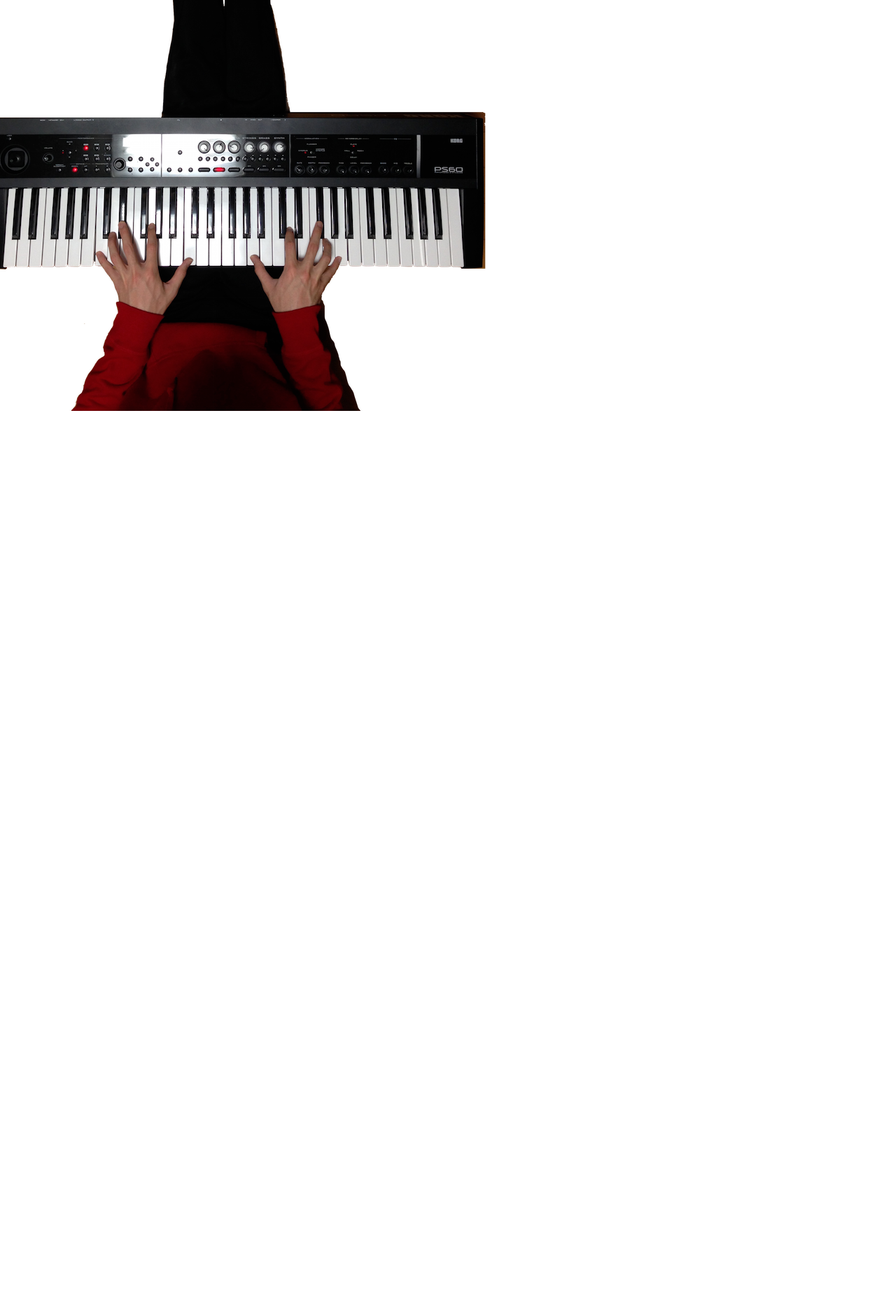
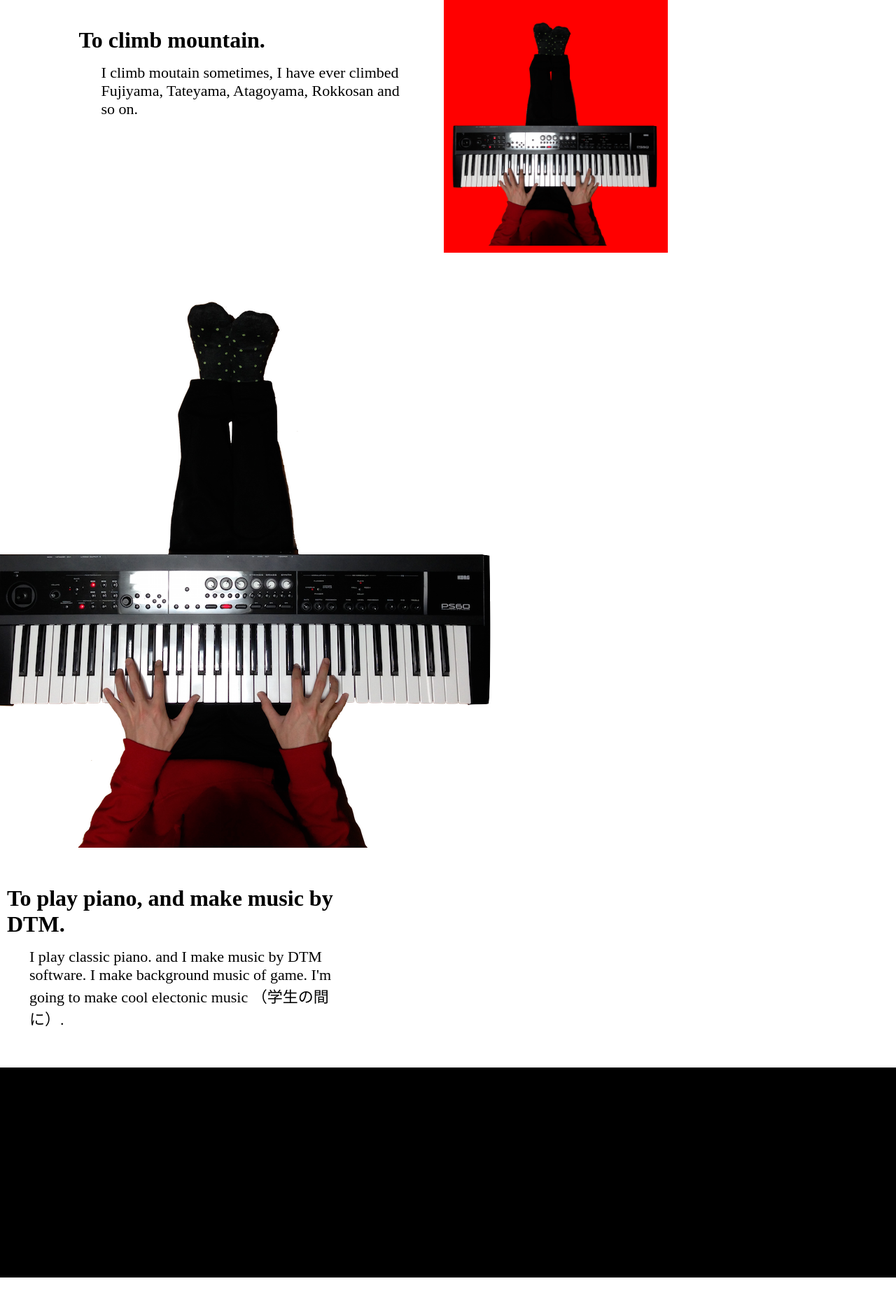
Before and after one commit to 0ED/supertask.jp, a PHP site: page /about in a window 1280 px wide. Shown: the part 2527-4387 px from the top of the page at 70% size. Before the commit the page ends 3114 px from the top, so only its background shows below. Run offline with PHP 8.4, Linux system fonts and the light colour scheme.

Commit message:
I added contents.

```diff
--- a/about/index.html
+++ b/about/index.html
@@ -35,46 +35,74 @@
 			<header>
 				<div id="aboutme">
 					<h1>Hello, I'm Tasuku.</h1>
-					<p>I make network, OSS, compiler, binary, 3d graphics, music, and so on.</p>
+					<p>My field is network, OSS, compiler, binary, 3d graphics, music, and so on.</p>
 				</div>
 				<div id="lightfox-anime">
 					<img src="../img/about/LightFox.gif" alt="LightFox" id = "LightFox"/>
 				</div>
-				<div class="clearfix"></div>
-			<header>
+				<div class=".clearfix"></div>
+			</header>
 
 			<article>
 				<section id="intro">
 					<h2>Self-Introduction</h2>
 					<p>
-					My name is Tasuku TAKAHASHI. Now, I am master of computer (2015). and  My special field is computer science. Especially I investigate Network.
-						<img src="../img/about/tasuku.jpg" alt="Tasuku TAKAHASHI" id="myface"/>
-					My name is Tasuku TAKAHASHI. Now, I am master of computer (2015). and  My special field is computer science. Especially I investigate Network.
-					My name is Tasuku TAKAHASHI. Now, I am master of computer (2015). and  My special field is computer science. Especially I investigate Network.
-					My name is Tasuku TAKAHASHI. Now, I am master of computer (2015). and  My special field is computer science. Especially I investigate Network.
-					My name is Tasuku TAKAHASHI. Now, I am master of computer (2015). and  My special field is computer science. Especially I investigate Network.
-					My name is Tasuku TAKAHASHI. Now, I am master of computer (2015). and  My special field is computer science. Especially I investigate Network.
+					My name is Tasuku TAKAHASHI. Now, I am master of computer and 22 years old(2015). And, I go to Kyoto Sangyo University in Kyoto Japan. My special field is computer science. Especially I investigate Network. I belong <a href="http://rudds.jp/">Research Unit in Dependable Distributed Systems(Rudds)</a> now. My laboratory's boss is Naohaya HAYASHIBARA.
+					<img src="../img/about/tasuku.jpg" alt="Tasuku TAKAHASHI" id="myface"/>
+					In addition to research, I study about network, software, compiler, binary, 3d graphics, to make music. In network, I make structured P2P network, In the
+
+					In the future, I think that I want to work in america. and I'll make something like SF. So I study English and Computer Science now.
+
 						<img src="../img/about/rudds.jpg" alt="Rudds" id="rudds"/>
-					My name is Tasuku TAKAHASHI. Now, I am master of computer (2015). and  My special field is computer science. Especially I investigate Network.
 					</p>
 				</section>
 
 				<section id="skills">
 					<h2>My skills</h2>
 					<p>
-					My name is Tasuku TAKAHASHI. Now, I am master of computer (2015). and  My special field is computer science. Especially I investigate Network.
-					My name is Tasuku TAKAHASHI. Now, I am master of computer (2015). and  My special field is computer science. Especially I investigate Network.
-					My name is Tasuku TAKAHASHI. Now, I am master of computer (2015). and  My special field is computer science. Especially I investigate Network.
-					My name is Tasuku TAKAHASHI. Now, I am master of computer (2015). and  My special field is computer science. Especially I investigate Network.
-					My name is Tasuku TAKAHASHI. Now, I am master of computer (2015). and  My special field is computer science. Especially I investigate Network.
+					My field is network, software, compiler, binary, 3d graphics, music, and so on. I
+					<br />
+
+					I'm using Python, C++, Java, C, Go, Shell, JavaScript, AppleScript, Objective-C, PHP, HTML, CSS as programming language. Especially I'm using often Python, C++, Java.
 					</p>
 				</section>
 
 				<section id="hobby">
 					<h2>My hobby</h2>
-					<img src="../img/about/keyboard_thumb.png" alt="to play piano" id="piano"/>
+
+					<div class="hobbies" id="movie">
+						<img src="../img/about/movies.png" alt="Movies"/>
+						<div class="comment">
+							<h3>To watch movies and listen to music.</h3>
+							<p>I like to watch movies. For example, PRISON BREAK, HEROES, THE4400, 24, Dark Angel, THE OC, and so on. and to listen to music, "Fear and lothing in Las Vegas", Capsule, Krewella, Perfume, and so on.</p>
+						</div>
+					<!-- /#movie --></div>
+
+					<div class="hobbies" id="climb">
+						<div class="comment">
+							<h3>To climb mountain.</h3>
+							<p>I climb moutain sometimes, I have ever climbed Fujiyama, Tateyama, Atagoyama, Rokkosan and so on. </p>
+						</div>
+						<img src="../img/about/keyboard_thumb.png" alt="Mountain" id="uuid"/>
+					<!-- /#mountain --></div> <!-- style="width:200px; height: 200px;" -->
+
+					<div class="hobbies" id="piano">
+						<img src="../img/about/keyboard_thumb.png" alt="to play piano"/>
+						<div class="comment">
+							<h3>To play piano, and make music by DTM.</h3>
+							<p>I play classic piano. and I make music by DTM software. I make background music of game. I'm going to make cool electonic music （学生の間に）.</p>
+						</div>
+					<!-- /#piano --></div>
 				</section>
-			<article>
+			</article>
+
+			<footer>
+				<div id="black_slash">
+				</div>
+
+				<div id="footer_info">
+				</div>
+			</footer>
 
         <!-- /#mainTopic --></div>
 
--- a/css/about.css
+++ b/css/about.css
@@ -12,7 +12,16 @@
 	min-width: 950px;
 }
 
-#about #mainTopic .clearfix {
+#about #mainTopic header .clearfix {
+	content: ".";
+    display: block;
+    visibility: hidden;
+    clear: both;
+    height: 0;
+    font-size: 0;
+}
+
+#about #mainTopic header:after {
 	content: ".";
     display: block;
     visibility: hidden;
@@ -51,10 +60,23 @@
 	font-family: 'Linux';
 }
 
+@font-face {
+	font-family: 'Linux_B';
+	src: url('../fonts/LinLibertine_aSZI.ttf');
+}
+
+@font-face {
+	font-family: 'Linux';
+	src: url('../fonts/LinLibertine_aSI.ttf');
+}
+
+
+/*
+ * Article
+ */
 #about #mainTopic article {
 	margin-top: 100px;
 }
-
 #about #mainTopic article section {
 	width: 82%;
 	margin-left: auto;
@@ -85,14 +107,18 @@
 
 #about #mainTopic article section img#myface {
 	float: right;
-	margin-right: 50px;
-	padding: 25px;
+	margin: 20px 30px;
+	margin-right: 130px;
+	padding: 15px;
+	box-shadow: 5px 5px 10px rgba(0,0,0,0.4);
 }
 
 #about #mainTopic article section img#rudds {
 	float: left;
-	padding: 25px;
-	width: 600px;
+	margin: 25px;
+	padding: 30px;
+	width: 580px;
+	box-shadow: 3px 3px 10px rgba(0,0,0,0.4);
 }
 
 #about #mainTopic article section#intro h2 {
@@ -101,29 +127,103 @@
 #about #mainTopic article section#skills h2 {
 	color: #66cc00;
 }
+
+#about #mainTopic article section#hobby {
+	margin-bottom: 0px;
+}
+
 #about #mainTopic article section#hobby h2 {
 	color: #FF3300;
 }
 
+
+/**
+ * My hobby
+ */
 #about #mainTopic article section#hobby {
 	width: 100%;
+	min-width: 850px;
 	margin: 0;
 }
 
-#about #mainTopic article section#hobby img#piano {
+#about #mainTopic article section#hobby .hobbies {
+}
+#about #mainTopic article section#hobby .hobbies:after {
+	content: ".";
+    display: block;
+    visibility: hidden;
+    clear: both;
+    height: 0;
+    font-size: 0;
+}
+#about #mainTopic article section#hobby .hobbies img {
+	padding: 10px;
+}
+#about #mainTopic article section#hobby .hobbies .comment {
+	width: 40%;
+	padding: 40px 10px;
+}
+#about #mainTopic article section#hobby .hobbies .comment h3 {
+	font-size: 32px;
+}
+#about #mainTopic article section#hobby .hobbies .comment p {
+	font-size: 22px;
+	padding: 15px 32px;
+}
+
+/* My hobby -> Movie */
+#about #mainTopic article section#hobby #movie {
+}
+#about #mainTopic article section#hobby #movie img {
+	float: left;
+	margin-left: 6%;
+	width: 40%;
+	height: 400px;
+}
+#about #mainTopic article section#hobby #movie .comment {
+	float: right;
+	margin-right: 7%;
+}
+#about #mainTopic article section#hobby #movie .comment h3 {
+}
+#about #mainTopic article section#hobby #movie .comment p {
+}
+
+/* My hobby -> Mountain */
+
+#about #mainTopic article section#hobby #climb {
+}
+#about #mainTopic article section#hobby #climb img {
+	width: 300px;
+	margin-right: 2%;
+	background-color: red;
+}
+#about #mainTopic article section#hobby #climb .comment {
+	float: left;
+	margin-left: 8%;
+}
+
+#about #mainTopic article section#hobby #piano {
+}
+
+#about #mainTopic article section#hobby #piano img {
 	width: 734px;
-	height: 836px;
 	margin-left: -30px;
 }
 
 
 
-@font-face {
-	font-family: 'Linux_B';
-	src: url('../fonts/LinLibertine_aSZI.ttf');
+#about #mainTopic footer #black_slash {
+	width: 100%;
+	height: 150px;
+	background-color: black;
+	background-image: url("../img/about/black_slash.png");
+	background-size: 100% 100%;
+	background-position: top top;
 }
 
-@font-face {
-	font-family: 'Linux';
-	src: url('../fonts/LinLibertine_aSI.ttf');
+#about #mainTopic footer #footer_info {
+	width: 100%;
+	height: 150px;
+	background-color: black;
 }
```
Also changed, not shown: img/about/black_slash.png (added), img/about/keyboard_thumb.png, img/about/movie.png (added).
